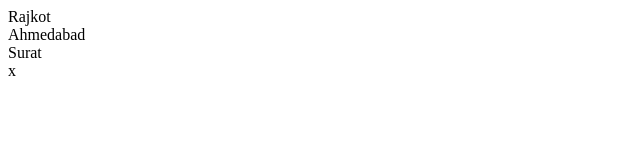
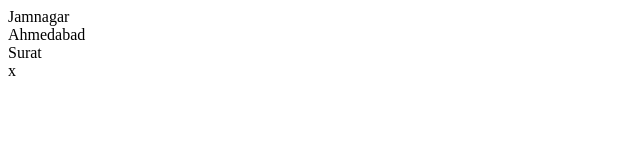
Before and after one commit to Az1zT/git-practice, a plain HTML site: page index.html in a window 1280 px wide. Shown: the full height of the page, 0-640 px from the left. Drawn offline with Linux system fonts and the light colour scheme.

Commit message:
aziz changes

```diff
--- a/index.html
+++ b/index.html
@@ -7,7 +7,7 @@
 </head>
 <body>
     <div class="cities">
-        <div class="city">Rajkot</div>
+        <div class="city">Jamnagar</div>
         <div class="city">Ahmedabad</div>
         <div class="city">Surat</div>
     </div>
```
